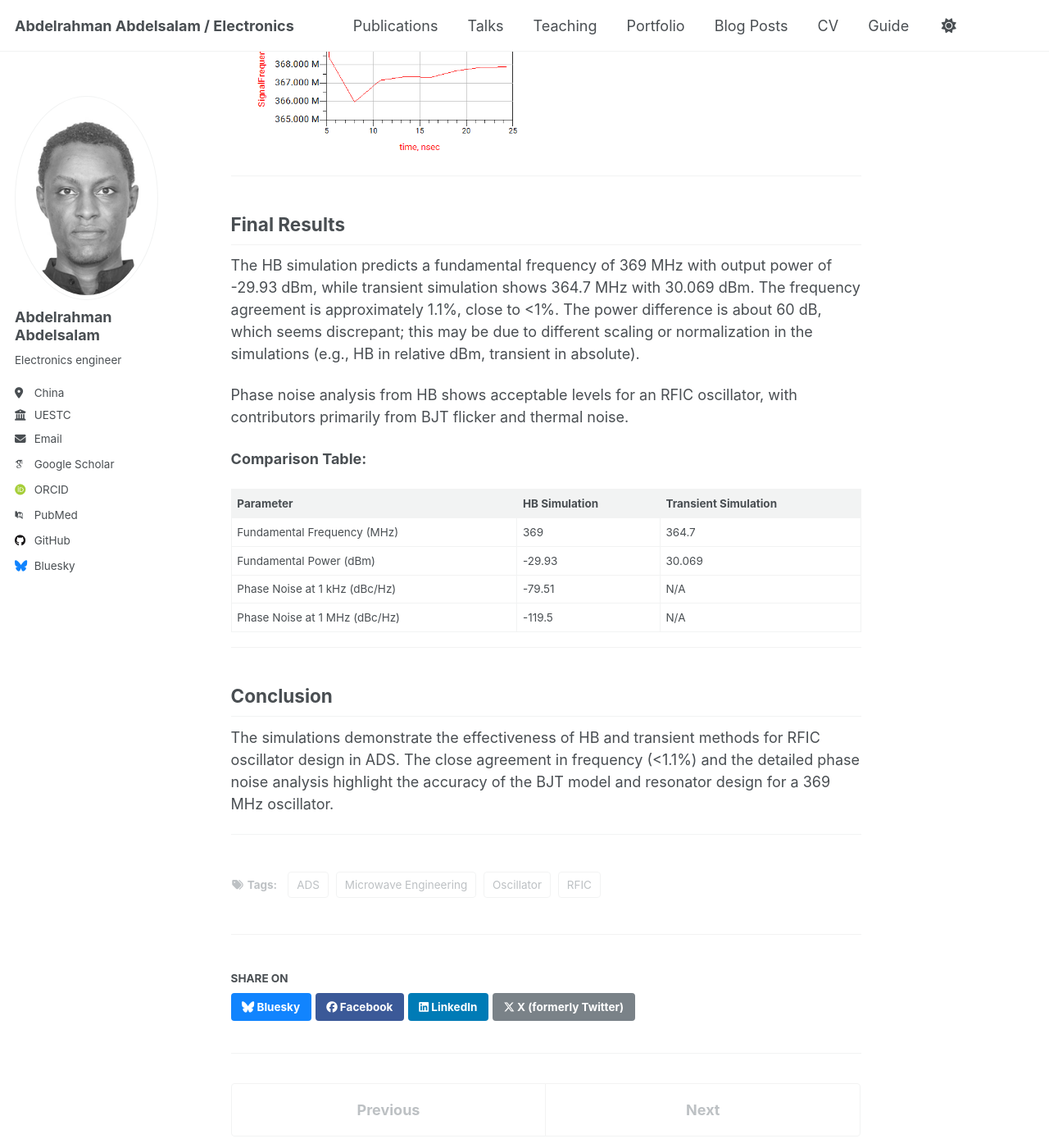
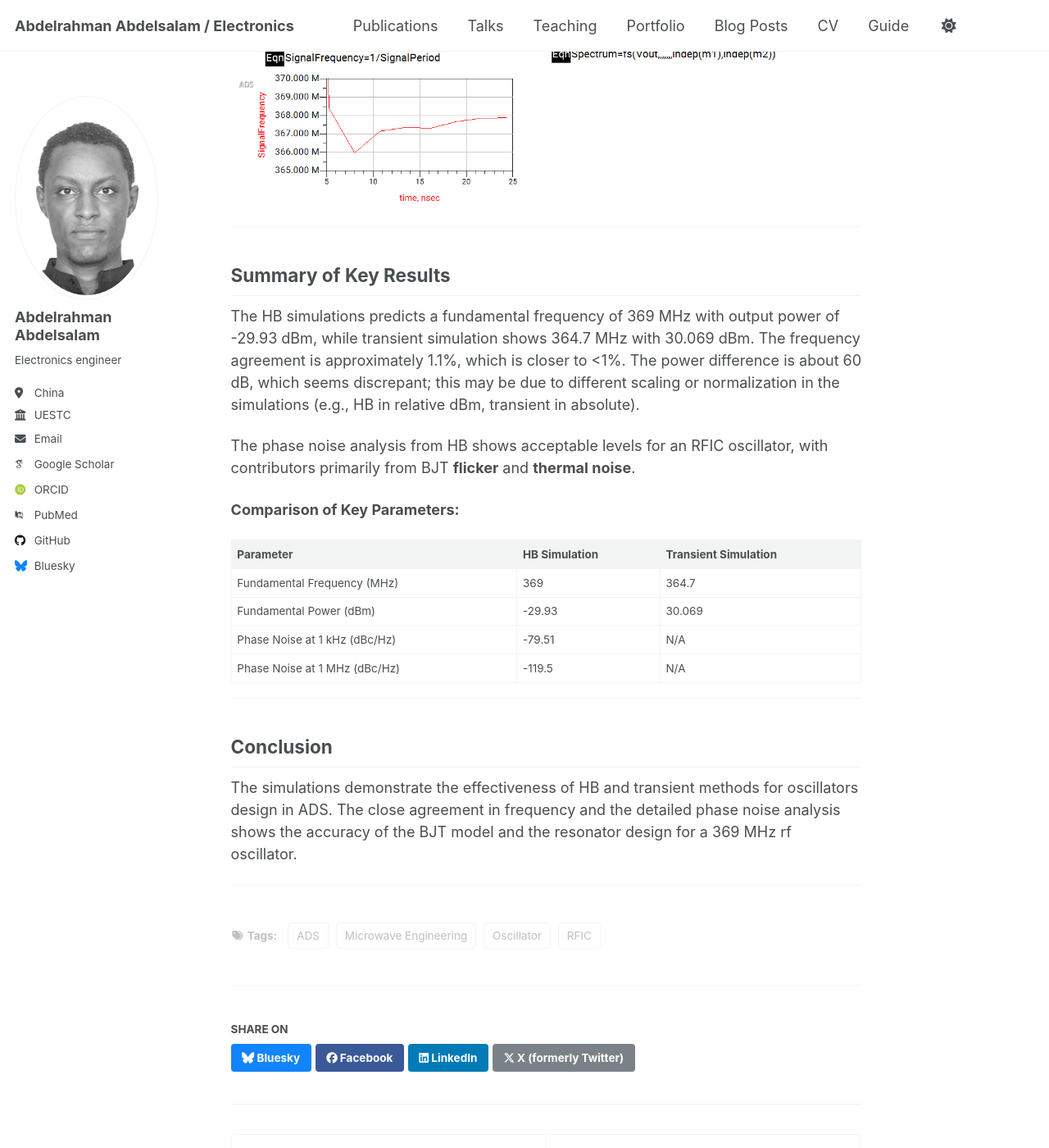
Before and after one commit to abdelrahman-dip/abdelrahmanosman.github.io, a Jekyll site: the page built from _posts/2025-09-16-blog-post-2.md, in a window 1280 px wide and 1400 px high, scrolled down 9155 px. Shown: the whole window at 82% size. Built offline with Jekyll 4.4.1, drawn with Linux system fonts in a browser that asks for light colours; some web fonts are replaced; a script that is not in the unit is left out; some of the changed text lies outside the part shown.

Commit message:
Update 2025-09-16-blog-post-2.md

```diff
--- a/_posts/2025-09-16-blog-post-2.md
+++ b/_posts/2025-09-16-blog-post-2.md
@@ -144,19 +144,11 @@ The harmonic balance simulation is set up with phase noise analysis using an osc
 
 <img src="https://abdelrahman-dip.github.io/abdelrahmanosman.github.io/images/RFOSC/harmonic_balance_sim.png" alt="Harmonic Balance Settings" width="500"/>
 
-Settings:
-- Freq[1]=378 MHz
-- Order[1]=12
-- FundOversample=4
-- NLNoiseMode=yes
-- NLNoiseStart=1 Hz
-- NLNoiseStop=1.0 MHz
-- PhaseNoise=yes
-- FM_Noise=yes
-- NoiseNode[1]="Vout"
-- OscPortName="oscport1"
+The full setup of the harmonic balance simulation (for phase noise analysis) is shown in the following schematic
 
-The simulation results show the fundamental frequency at 369 MHz, with fundamental output power of -29.93 dBm. Harmonics are suppressed, with the second harmonic at -79.14 dBm and higher harmonics down to -258.34 dBm.
+<img src="https://abdelrahman-dip.github.io/abdelrahmanosman.github.io/images/RFOSC/phasenoise_sim.png" alt="Harmonic Balance setup" width="500"/>
+
+The simulation results shows the fundamental frequency at 369 MHz, with fundamental output power of **-29.93 dBm**. Harmonics are suppressed, with the second harmonic at **-79.14 dBm** and higher harmonics down to **-258.34 dBm**.
 
 Phase noise plot shows a slope from approximately -30 dBc/Hz at 1 Hz to -120 dBc/Hz at 1 MHz. Specific values:
 - At 1 Hz: 13.91 dBc/Hz
@@ -167,9 +159,9 @@ Phase noise plot shows a slope from approximately -30 dBc/Hz at 1 Hz to -120 dBc
 - At 100 kHz: -119.5 dBc/Hz
 - At 1 MHz: -119.5 dBc/Hz (plateau)
 
-Noise contributors at 1 kHz are dominated by BJT9 flicker (6.214 dBc), BJT9 ice (14.15 dBc), and others, summing to 13.91 dBc/Hz.
+The Noise contributors at 1 kHz are dominated by **BJT9** flicker (6.214 dBc), BJT9 ice (14.15 dBc), and others, summing to 13.91 dBc/Hz.
 
-The time-domain waveform from HB shows stable oscillation.
+And the time-domain waveform from the harmonic balance shows a stable oscillations.
 
 <img src="https://abdelrahman-dip.github.io/abdelrahmanosman.github.io/images/RFOSC/phasenoise_sim_res.png" alt="Phase Noise and HB Results" width="700"/>
 
@@ -177,29 +169,29 @@ The time-domain waveform from HB shows stable oscillation.
 
 ## Transient Simulation
 
-The transient simulation analyzes the time-domain response of the oscillator.
+The transient simulation is used to analyze the time-domain response of the oscillator.The full schematic setup for the transient analysis is shown below :
 
 <img src="https://abdelrahman-dip.github.io/abdelrahmanosman.github.io/images/RFOSC/transient_sim.png" alt="RFIC Oscillator Transient Schematic" width="700"/>
 
 The simulation results show the output voltage oscillating with a period corresponding to a frequency of 364.7 MHz. The fundamental output power is 30.069 dBm.
 
-The time waveform shows Vout crossing -0.010 V at m1=19.47 nsec and m2=24.95 nsec, giving a signal period of 5.48 nsec, or frequency of 182.5 MHz (wait, that seems off; perhaps half period).
+The time waveform shows \\(V_{out}\\) crossing -0.010 V at m1=19.47 nsec and m2=24.95 nsec, giving a signal period of 5.48 nsec, or frequency of 182.5 MHz for a half of a period.
 
 From the spectrum, the peak is at 364.7 MHz with 30.069 dBm.
 
-Calculated signal frequency is 370 MHz, but measured from markers is 364.7 MHz.
+And the calculated signal frequency is 370 MHz, but measured from markers is 364.7 MHz.
 
 <img src="https://abdelrahman-dip.github.io/abdelrahmanosman.github.io/images/RFOSC/transient_sim_res.png" alt="Transient Simulation Results" width="700"/>
 
 ---
 
-## Final Results
+## Summary of Key Results
 
-The HB simulation predicts a fundamental frequency of 369 MHz with output power of -29.93 dBm, while transient simulation shows 364.7 MHz with 30.069 dBm. The frequency agreement is approximately 1.1%, close to <1%. The power difference is about 60 dB, which seems discrepant; this may be due to different scaling or normalization in the simulations (e.g., HB in relative dBm, transient in absolute).
+The HB simulations predicts a fundamental frequency of 369 MHz with output power of -29.93 dBm, while transient simulation shows 364.7 MHz with 30.069 dBm. The frequency agreement is approximately 1.1%, which is closer to <1%. The power difference is about 60 dB, which seems discrepant; this may be due to different scaling or normalization in the simulations (e.g., HB in relative dBm, transient in absolute).
 
-Phase noise analysis from HB shows acceptable levels for an RFIC oscillator, with contributors primarily from BJT flicker and thermal noise.
+The phase noise analysis from HB shows acceptable levels for an RFIC oscillator, with contributors primarily from BJT **flicker** and **thermal noise**.
 
-**Comparison Table:**
+**Comparison of Key Parameters:**
 
 | Parameter | HB Simulation | Transient Simulation |
 |-----------|---------------|----------------------|
@@ -212,6 +204,6 @@ Phase noise analysis from HB shows acceptable levels for an RFIC oscillator, wit
 
 ## Conclusion
 
-The simulations demonstrate the effectiveness of HB and transient methods for RFIC oscillator design in ADS. The close agreement in frequency (<1.1%) and the detailed phase noise analysis highlight the accuracy of the BJT model and resonator design for a 369 MHz oscillator.
+The simulations demonstrate the effectiveness of HB and transient methods for oscillators design in ADS. The close agreement in frequency and the detailed phase noise analysis shows the accuracy of the BJT model and the resonator design for a 369 MHz rf oscillator.
 
 ---
```
Also changed, not shown: other parts of _posts/2025-09-16-blog-post-2.md (+2 -2 lines).
